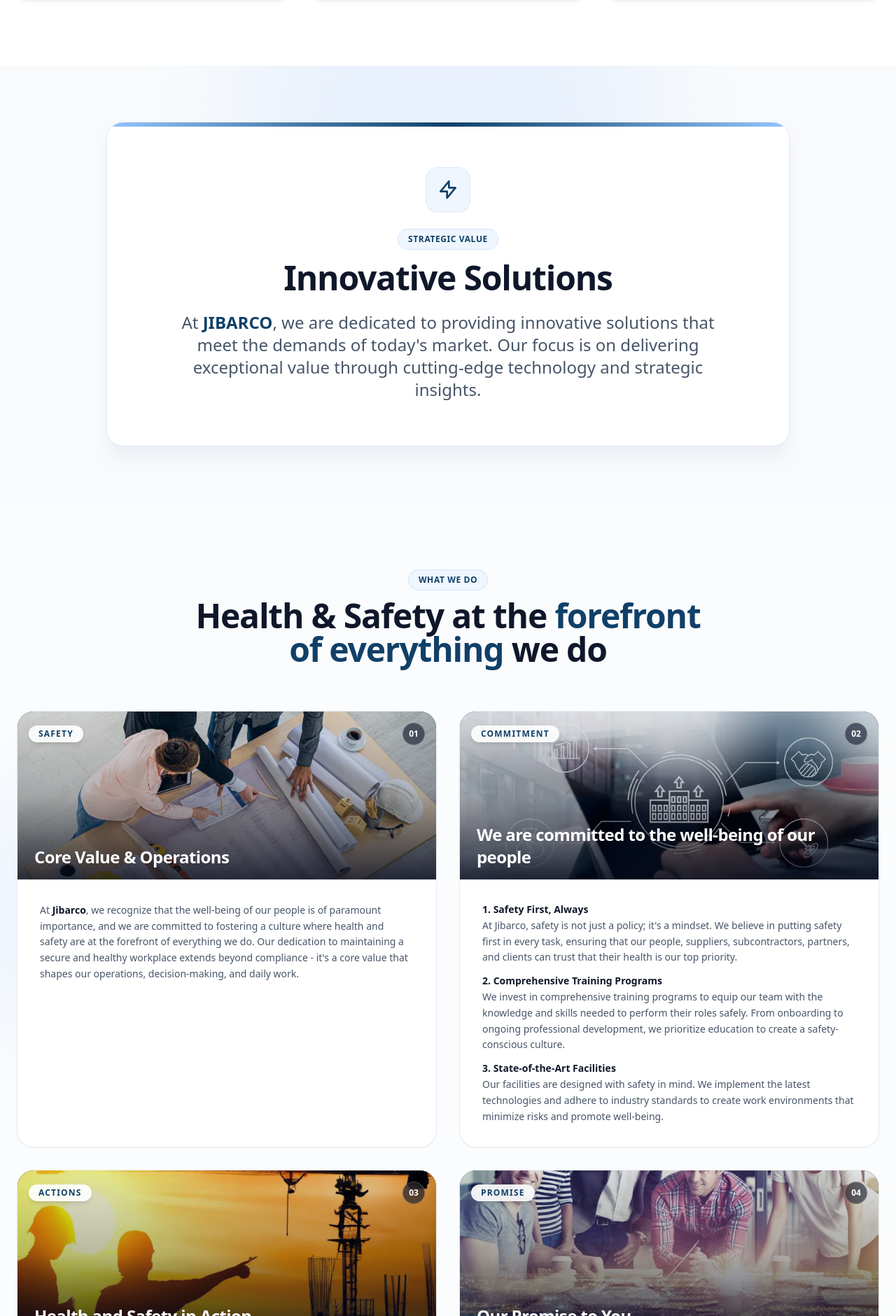
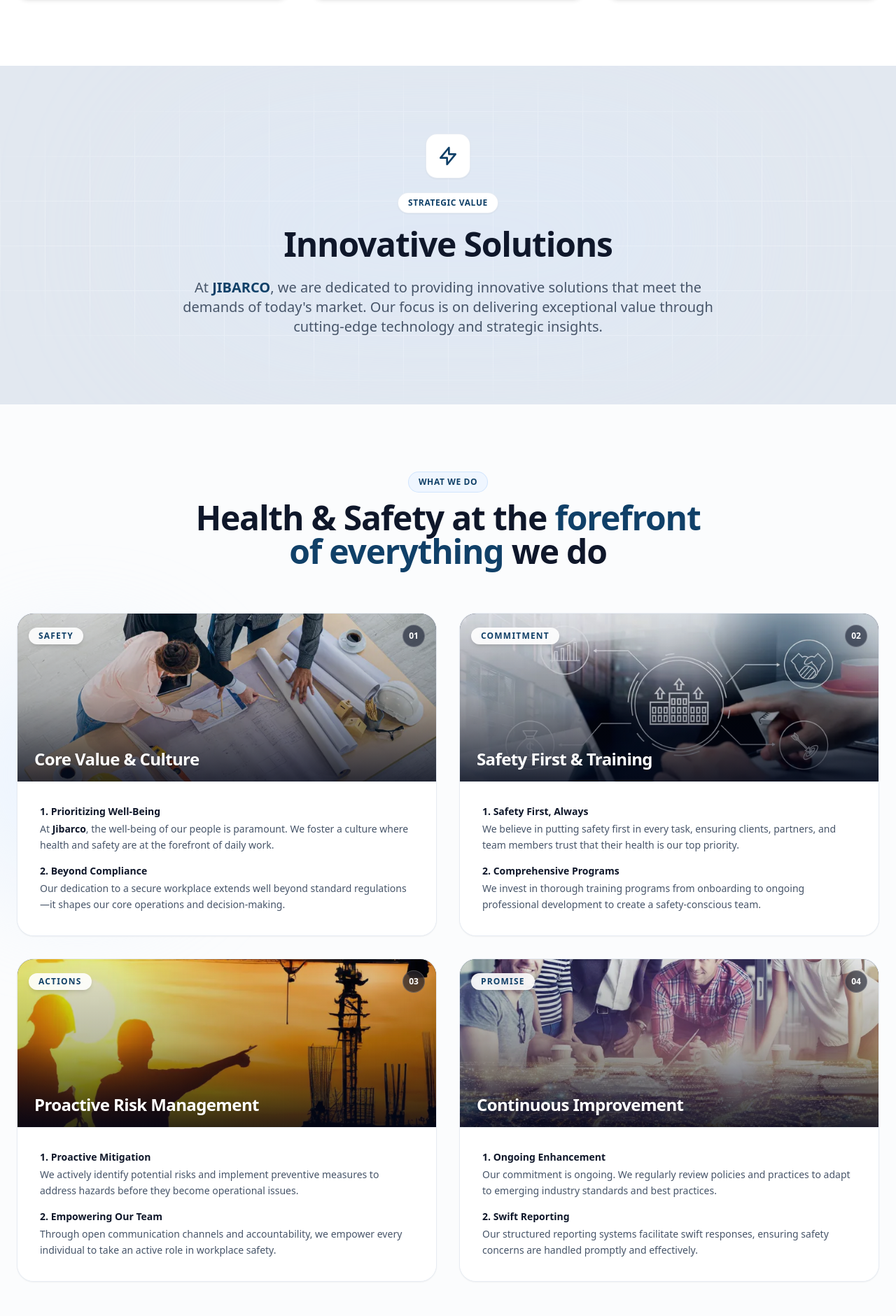
Before and after one commit to hassan-khan-code/jibarco, a React (Create React App) app: page / in a window 1280 px wide. Shown: the part 2679-4560 px from the top of the page at 70% size. Built offline with nearby package versions, Linux system fonts and the light colour scheme.

Commit message:
update sections

```diff
--- a/src/components/ContactSection.jsx
+++ b/src/components/ContactSection.jsx
@@ -14,6 +14,10 @@ const weeklyHours = [
 const ContactSection = () => {
   const [showHours, setShowHours] = useState(false);
   const [isFormOpen, setIsFormOpen] = useState(false);
+
+  // Encoded address for Al Khobar, Saudi Arabia
+  const mapAddress = encodeURIComponent("Prince Sultan Rd, Al Khobar Al Shamalia, Al Khobar 34428, Saudi Arabia");
+  const googleMapsUrl = `https://maps.google.com/?q=${mapAddress}`;
 
   return (
     <section className="py-24 bg-slate-50 relative overflow-hidden">
@@ -63,7 +67,7 @@ const ContactSection = () => {
             {/* Quick CTAs */}
             <div className="flex flex-wrap gap-4">
               <a
-                href="https://wa.me/966500000000"
+                href="https://wa.me/966597337289"
                 target="_blank"
                 rel="noopener noreferrer"
                 className="inline-flex items-center gap-3 px-6 py-3.5 rounded-2xl bg-[#25D366] hover:bg-[#20ba5a] text-white font-bold text-sm shadow-lg shadow-green-500/20 transition-all duration-300 hover:-translate-y-0.5"
@@ -182,15 +186,16 @@ const ContactSection = () => {
             </div>
           </motion.div>
 
-          {/* Right Side: High-End Visual Card */}
+          {/* Right Side: High-End Visual Card with Integrated Clean Map at the Bottom */}
           <motion.div
             initial={{ opacity: 0, x: 30 }}
             whileInView={{ opacity: 1, x: 0 }}
             viewport={{ once: true }}
             transition={{ duration: 0.6 }}
-            className="lg:col-span-5 relative flex"
+            className="lg:col-span-5 flex flex-col space-y-6"
           >
-            <div className="relative w-full rounded-3xl overflow-hidden shadow-2xl border-4 border-white bg-slate-900 min-h-[420px] flex flex-col justify-end">
+            {/* Top Professional Image Card */}
+            <div className="relative w-full rounded-3xl overflow-hidden shadow-xl border border-slate-200 bg-slate-900 h-[260px] sm:h-[300px] flex flex-col justify-end">
               <img
                 src="/images/contact-img.webp"
                 alt="Engineering Professional"
@@ -198,23 +203,50 @@ const ContactSection = () => {
               />
               <div className="absolute inset-0 bg-gradient-to-t from-slate-950 via-slate-950/30 to-transparent" />
 
-              <div className="relative z-10 p-6 sm:p-8 m-4 rounded-2xl bg-white/10 backdrop-blur-md border border-white/20 text-white shadow-xl">
+              <div className="relative z-10 p-5 sm:p-6 m-4 rounded-2xl bg-white/10 backdrop-blur-md border border-white/20 text-white shadow-xl">
                 <span className="px-2.5 py-1 rounded-md bg-[#104068] text-white text-[10px] font-black uppercase tracking-wider">
                   Official Office
                 </span>
-                <h4 className="text-xl font-bold mt-2">Jibarco Engineering</h4>
-                <p className="text-xs text-slate-300 mt-1 leading-relaxed">
+                <h4 className="text-lg font-bold mt-1.5">Jibarco Engineering</h4>
+                <p className="text-xs text-slate-300 mt-0.5 leading-relaxed">
                   Visits during normal business hours are highly welcomed. Our team is ready to assist with project consultation.
                 </p>
               </div>
             </div>
+
+            {/* Bottom Compact Interactive Map */}
+            <div className="relative w-full h-[220px] sm:h-[240px] rounded-3xl overflow-hidden shadow-xl border border-slate-200 bg-slate-950 group">
+              <iframe
+                title="Jibarco Office Location"
+                src="https://www.google.com/maps/embed?pb=!1m18!1m12!1m3!1d3579.5186259040854!2d50.2104616!3d26.2818613!2m3!1f0!2f0!3f0!3m2!1i1024!2i768!4f13.1!3m3!1m2!1s0x3e49e89324c4424b%3A0x6b1897c9b2e88a0e!2sPrince%20Sultan%20Rd%2C%20Al%20Khobar%20Al%20Shamalia%2C%20Al%20Khobar%2034428%2C%20Saudi%20Arabia!5e0!3m2!1sen!2s!4v1650000000000!5m2!1sen!2s"
+                className="w-full h-full border-0 filter grayscale-[25%] opacity-90 contrast-[1.05] group-hover:grayscale-0 transition-all duration-700"
+                allowFullScreen=""
+                loading="lazy"
+                referrerPolicy="no-referrer-when-downgrade"
+              />
+
+              {/* Floating Action Button - Get Directions Overlay */}
+              <div className="absolute top-4 left-4 z-20">
+                <a
+                  href={googleMapsUrl}
+                  target="_blank"
+                  rel="noopener noreferrer"
+                  className="inline-flex items-center gap-2 px-3.5 py-2 rounded-xl bg-white/90 hover:bg-white text-slate-900 text-xs font-extrabold shadow-lg backdrop-blur-md border border-white/50 transition-all duration-300 hover:-translate-y-0.5"
+                >
+                  <svg className="w-3.5 h-3.5 text-[#104068]" fill="currentColor" viewBox="0 0 24 24">
+                    <path d="M12 2C8.13 2 5 5.13 5 9c0 5.25 7 13 7 13s7-7.75 7-13c0-3.87-3.13-7-7-7zm0 9.5c-1.38 0-2.5-1.12-2.5-2.5s1.12-2.5 2.5-2.5 2.5 1.12 2.5 2.5-1.12 2.5-2.5 2.5z" />
+                  </svg>
+                  <span>Get Directions</span>
+                </a>
+              </div>
+            </div>
+
           </motion.div>
 
         </div>
 
       </div>
 
-      {/* "Drop us a line!" Pop-up Modal Form */}
       {/* "Drop us a line!" Pop-up Modal Form */}
       <AnimatePresence>
         {isFormOpen && (
--- a/src/components/InnovativeSolutions.jsx
+++ b/src/components/InnovativeSolutions.jsx
@@ -3,48 +3,40 @@ import { motion } from 'framer-motion';
 
 const InnovativeSolutions = () => {
   return (
-    <section className="py-20 bg-slate-50 relative overflow-hidden">
+    <section className="py-24 bg-slate-200 border-y border-slate-200/60 relative overflow-hidden">
 
-      {/* Background Decorative Accents */}
-      <div className="absolute -top-24 left-1/2 -translate-x-1/2 w-[600px] h-[300px] bg-blue-100/50 rounded-full blur-3xl pointer-events-none" />
+      {/* Background Grid Pattern & Glow Accents */}
+      <div className="absolute inset-0 bg-[linear-gradient(to_right,#f1f5f9_1px,transparent_1px),linear-gradient(to_bottom,#f1f5f9_1px,transparent_1px)] bg-[size:4rem_4rem] [mask-image:radial-gradient(ellipse_60%_50%_at_50%_50%,#000_70%,transparent_100%)] opacity-60 pointer-events-none" />
+      <div className="absolute top-1/2 left-1/2 -translate-x-1/2 -translate-y-1/2 w-[800px] h-[300px] bg-blue-100/40 rounded-full blur-[120px] pointer-events-none" />
 
-      <div className="max-w-5xl mx-auto px-6 relative z-10">
+      <div className="max-w-7xl mx-auto px-6 relative z-10">
         <motion.div
-          initial={{ opacity: 0, y: 25 }}
+          initial={{ opacity: 0, y: 20 }}
           whileInView={{ opacity: 1, y: 0 }}
           viewport={{ once: true }}
           transition={{ duration: 0.6, ease: "easeOut" }}
-          className="bg-white rounded-3xl p-8 sm:p-12 md:p-16 border border-slate-200/80 shadow-xl shadow-slate-200/50 text-center relative overflow-hidden"
+          className="text-center max-w-3xl mx-auto"
         >
-          {/* Subtle Accent Glow Line Top */}
-          <div className="absolute top-0 left-0 right-0 h-1.5 bg-gradient-to-r from-blue-300 via-[#104068] to-blue-300" />
-
           {/* Icon Badge */}
-          <motion.div
-            initial={{ scale: 0.8, opacity: 0 }}
-            whileInView={{ scale: 1, opacity: 1 }}
-            viewport={{ once: true }}
-            transition={{ delay: 0.2, duration: 0.4 }}
-            className="w-16 h-16 rounded-2xl bg-blue-50 text-[#104068] border border-blue-100 flex items-center justify-center mx-auto mb-6 shadow-sm"
-          >
+          <div className="w-16 h-16 rounded-2xl bg-white text-[#104068] border border-slate-200/80 shadow-sm flex items-center justify-center mx-auto mb-5">
             <svg className="w-8 h-8" fill="none" stroke="currentColor" viewBox="0 0 24 24">
               <path strokeLinecap="round" strokeLinejoin="round" strokeWidth="2" d="M13 10V3L4 14h7v7l9-11h-7z" />
             </svg>
-          </motion.div>
+          </div>
 
           {/* Category Tag */}
-          <div className="inline-flex items-center gap-2 px-3.5 py-1.5 rounded-full bg-blue-50 border border-blue-200/60 text-[#104068] text-xs font-semibold uppercase tracking-wider mb-4">
+          <div className="inline-flex items-center gap-2 px-3.5 py-1.5 rounded-full bg-white border border-slate-200/80 text-[#104068] text-xs font-semibold uppercase tracking-wider mb-5 shadow-sm">
             Strategic Value
           </div>
 
-          {/* Exact Headline */}
+          {/* Headline */}
           <h2 className="text-3xl sm:text-4xl md:text-5xl font-extrabold text-slate-900 tracking-tight mb-6">
             Innovative Solutions
           </h2>
 
-          {/* Exact Paragraph Content */}
-          <p className="text-lg sm:text-xl md:text-2xl text-slate-600 font-normal leading-relaxed max-w-3xl mx-auto">
-            At <span className="font-extrabold text-[#104068]">JIBARCO</span>, we are dedicated to providing innovative solutions that meet the demands of today's market. Our focus is on delivering exceptional value through cutting-edge technology and strategic insights.
+          {/* Description */}
+          <p className="text-base sm:text-lg md:text-xl text-slate-600 font-normal leading-relaxed">
+            At <span className="font-bold text-[#104068]">JIBARCO</span>, we are dedicated to providing innovative solutions that meet the demands of today's market. Our focus is on delivering exceptional value through cutting-edge technology and strategic insights.
           </p>
 
         </motion.div>
--- a/src/components/MapLocationSection.jsx
+++ /dev/null
@@ -1,89 +0,0 @@
-import React from 'react';
-import { motion } from 'framer-motion';
-
-const MapLocationSection = () => {
-  // Encoded address for Al Khobar, Saudi Arabia
-  const mapAddress = encodeURIComponent("Prince Sultan Rd, Al Khobar Al Shamalia, Al Khobar 34428, Saudi Arabia");
-  const googleMapsUrl = `https://www.google.com/maps/search/?api=1&query=${mapAddress}`;
-
-  return (
-    <section className="relative w-full bg-slate-900 pt-12 pb-24 overflow-hidden">
-
-      {/* Background Section Header */}
-      <div className="max-w-7xl mx-auto px-6 mb-10 text-center relative z-10">
-        <motion.div
-          initial={{ opacity: 0, y: 20 }}
-          whileInView={{ opacity: 1, y: 0 }}
-          viewport={{ once: true }}
-          transition={{ duration: 0.5 }}
-          className="space-y-3"
-        >
-          <div className="inline-flex items-center gap-2 px-3.5 py-1.5 rounded-full bg-blue-950/80 border border-blue-500/30 text-blue-300 text-xs font-semibold uppercase tracking-wider">
-            Location Overview
-          </div>
-          <h2 className="text-3xl md:text-5xl font-extrabold text-white tracking-tight">
-            Find Us on the <span className="text-blue-400">Map</span>
-          </h2>
-          <p className="text-slate-400 text-sm md:text-base max-w-xl mx-auto">
-            Conveniently located in Khobar Al Shamalia, Saudi Arabia. Visit our office or get instant GPS directions.
-          </p>
-        </motion.div>
-      </div>
-
-      {/* Map Container with Floating Card Overlay */}
-      <div className="max-w-7xl mx-auto px-6 relative z-10">
-        <div className="relative w-full h-[480px] sm:h-[550px] rounded-3xl overflow-hidden shadow-2xl border border-slate-800 bg-slate-950 group">
-
-          {/* Live Interactive Embedded Google Map */}
-          <iframe
-            title="Jibarco Office Location"
-            src="https://www.google.com/maps/embed?pb=!1m18!1m12!1m3!1d3576.4389104886915!2d50.2115!3d26.2882!2m3!1f0!2f0!3f0!3m2!1i1024!2i768!4f13.1!3m3!1m2!1s0x3e49e830e2f38d33%3A0xa646274e1d710892!2sAl%20Khobar%20Al%20Shamalia%2C%20Al%20Khobar%20Saudi%20Arabia!5e0!3m2!1sen!2s!4v1700000000000!5m2!1sen!2s"
-            className="w-full h-full border-0 filter grayscale-[25%] opacity-90 contrast-[1.05] group-hover:grayscale-0 transition-all duration-700"
-            allowFullScreen=""
-            loading="lazy"
-            referrerPolicy="no-referrer-when-downgrade"
-          />
-
-          {/* Floating Action Button - Get Directions Overlay */}
-          <div className="absolute top-6 left-6 z-20">
-            <a
-              href={googleMapsUrl}
-              target="_blank"
-              rel="noopener noreferrer"
-              className="inline-flex items-center gap-2.5 px-5 py-3 rounded-2xl bg-white/90 hover:bg-white text-slate-900 text-xs font-extrabold shadow-xl backdrop-blur-md border border-white/50 transition-all duration-300 hover:-translate-y-0.5 active:translate-y-0"
-            >
-              <svg className="w-4 h-4 text-[#104068]" fill="currentColor" viewBox="0 0 24 24">
-                <path d="M12 2C8.13 2 5 5.13 5 9c0 5.25 7 13 7 13s7-7.75 7-13c0-3.87-3.13-7-7-7zm0 9.5c-1.38 0-2.5-1.12-2.5-2.5s1.12-2.5 2.5-2.5 2.5 1.12 2.5 2.5-1.12 2.5-2.5 2.5z" />
-              </svg>
-              <span>Get Directions</span>
-            </a>
-          </div>
-
-          {/* Bottom Location Info Banner Overlay */}
-          <div className="absolute bottom-6 left-6 right-6 z-20">
-            <div className="p-5 sm:p-6 rounded-2xl bg-slate-950/85 backdrop-blur-xl border border-slate-800 text-white flex flex-col sm:flex-row items-start sm:items-center justify-between gap-4 shadow-2xl">
-              <div className="space-y-1">
-                <p className="text-xs font-bold text-blue-400 uppercase tracking-widest">Headquarter</p>
-                <p className="text-sm sm:text-base font-bold text-slate-100" dir="rtl">
-                  شارع الامير سلطان تقاطع، الشارع العاشر، حي الخبر الشمالية، الخبر 34428
-                </p>
-              </div>
-
-              <a
-                href={googleMapsUrl}
-                target="_blank"
-                rel="noopener noreferrer"
-                className="px-6 py-3 rounded-xl bg-[#104068] hover:bg-blue-600 text-white font-semibold text-xs transition-all duration-300 shadow-md shrink-0 w-full sm:w-auto text-center"
-              >
-                Open in Maps ↗
-              </a>
-            </div>
-          </div>
-
-        </div>
-      </div>
-    </section>
-  );
-};
-
-export default MapLocationSection;
--- a/src/components/WhatWeDoSection.jsx
+++ b/src/components/WhatWeDoSection.jsx
@@ -5,37 +5,42 @@ const pillarCards = [
   {
     id: '01',
     category: 'SAFETY',
-    headline: 'Core Value & Operations',
+    headline: 'Core Value & Culture',
     image: '/images/gallary-2.webp',
     content: (
-      <p className="text-slate-600 text-sm leading-relaxed">
-        At <strong className="text-slate-900 font-bold">Jibarco</strong>, we recognize that the well-being of our people is of paramount importance, and we are committed to fostering a culture where health and safety are at the forefront of everything we do. Our dedication to maintaining a secure and healthy workplace extends beyond compliance - it's a core value that shapes our operations, decision-making, and daily work.
-      </p>
+      <div className="space-y-4 text-sm text-slate-600">
+        <div>
+          <h5 className="font-bold text-slate-900 mb-1">1. Prioritizing Well-Being</h5>
+          <p className="leading-relaxed">
+            At <strong className="text-slate-900">Jibarco</strong>, the well-being of our people is paramount. We foster a culture where health and safety are at the forefront of daily work.
+          </p>
+        </div>
+        <div>
+          <h5 className="font-bold text-slate-900 mb-1">2. Beyond Compliance</h5>
+          <p className="leading-relaxed">
+            Our dedication to a secure workplace extends well beyond standard regulations—it shapes our core operations and decision-making.
+          </p>
+        </div>
+      </div>
     ),
   },
   {
     id: '02',
     category: 'COMMITMENT',
-    headline: 'We are committed to the well-being of our people',
+    headline: 'Safety First & Training',
     image: '/images/gallary-3.webp',
     content: (
-      <div className="space-y-3 text-sm text-slate-600">
+      <div className="space-y-4 text-sm text-slate-600">
         <div>
-          <h5 className="font-bold text-slate-900">1. Safety First, Always</h5>
-          <p className="leading-relaxed mt-0.5">
-            At Jibarco, safety is not just a policy; it's a mindset. We believe in putting safety first in every task, ensuring that our people, suppliers, subcontractors, partners, and clients can trust that their health is our top priority.
+          <h5 className="font-bold text-slate-900 mb-1">1. Safety First, Always</h5>
+          <p className="leading-relaxed">
+            We believe in putting safety first in every task, ensuring clients, partners, and team members trust that their health is our top priority.
           </p>
         </div>
         <div>
-          <h5 className="font-bold text-slate-900">2. Comprehensive Training Programs</h5>
-          <p className="leading-relaxed mt-0.5">
-            We invest in comprehensive training programs to equip our team with the knowledge and skills needed to perform their roles safely. From onboarding to ongoing professional development, we prioritize education to create a safety-conscious culture.
-          </p>
-        </div>
-        <div>
-          <h5 className="font-bold text-slate-900">3. State-of-the-Art Facilities</h5>
-          <p className="leading-relaxed mt-0.5">
-            Our facilities are designed with safety in mind. We implement the latest technologies and adhere to industry standards to create work environments that minimize risks and promote well-being.
+          <h5 className="font-bold text-slate-900 mb-1">2. Comprehensive Programs</h5>
+          <p className="leading-relaxed">
+            We invest in thorough training programs from onboarding to ongoing professional development to create a safety-conscious team.
           </p>
         </div>
       </div>
@@ -44,20 +49,20 @@ const pillarCards = [
   {
     id: '03',
     category: 'ACTIONS',
-    headline: 'Health and Safety in Action',
+    headline: 'Proactive Risk Management',
     image: '/images/gallary-4.webp',
     content: (
-      <div className="space-y-3 text-sm text-slate-600">
+      <div className="space-y-4 text-sm text-slate-600">
         <div>
-          <h5 className="font-bold text-slate-900">4. Proactive Risk Management</h5>
-          <p className="leading-relaxed mt-0.5">
-            We actively identify and assess potential risks, implementing preventive measures to mitigate hazards before they become issues. Our goal is to create a workplace where everyone feels confident and secure in their tasks.
+          <h5 className="font-bold text-slate-900 mb-1">1. Proactive Mitigation</h5>
+          <p className="leading-relaxed">
+            We actively identify potential risks and implement preventive measures to address hazards before they become operational issues.
           </p>
         </div>
         <div>
-          <h5 className="font-bold text-slate-900">5. Empowering Our Team</h5>
-          <p className="leading-relaxed mt-0.5">
-            We empower our people to take an active role in their safety and the safety of those around them. Open communication channels, regular safety meetings, and a culture of accountability contribute to a collective effort in maintaining a secure work environment.
+          <h5 className="font-bold text-slate-900 mb-1">2. Empowering Our Team</h5>
+          <p className="leading-relaxed">
+            Through open communication channels and accountability, we empower every individual to take an active role in workplace safety.
           </p>
         </div>
       </div>
@@ -66,20 +71,20 @@ const pillarCards = [
   {
     id: '04',
     category: 'PROMISE',
-    headline: 'Our Promise to You',
+    headline: 'Continuous Improvement',
     image: '/images/gallary-5.webp',
     content: (
-      <div className="space-y-3 text-sm text-slate-600">
+      <div className="space-y-4 text-sm text-slate-600">
         <div>
-          <h5 className="font-bold text-slate-900">6. Continuous Improvement</h5>
-          <p className="leading-relaxed mt-0.5">
-            Our commitment to health and safety is ongoing. We regularly review and enhance our policies, procedures, and practices to adapt to emerging best practices and industry standards.
+          <h5 className="font-bold text-slate-900 mb-1">1. Ongoing Enhancement</h5>
+          <p className="leading-relaxed">
+            Our commitment is ongoing. We regularly review policies and practices to adapt to emerging industry standards and best practices.
           </p>
         </div>
         <div>
-          <h5 className="font-bold text-slate-900">7. Reporting and Response</h5>
-          <p className="leading-relaxed mt-0.5">
-            We encourage open communication regarding safety concerns. Our reporting systems are designed to facilitate swift responses, ensuring that any potential issues are addressed promptly and effectively.
+          <h5 className="font-bold text-slate-900 mb-1">2. Swift Reporting</h5>
+          <p className="leading-relaxed">
+            Our structured reporting systems facilitate swift responses, ensuring safety concerns are handled promptly and effectively.
           </p>
         </div>
       </div>
@@ -150,7 +155,7 @@ const WhatWeDoSection = () => {
                 </div>
               </div>
 
-              {/* Body Content Area */}
+              {/* Body Content Area - Perfectly Balanced */}
               <div className="p-6 sm:p-8 flex-1 bg-white border-t border-slate-100 flex flex-col justify-between">
                 {card.content}
               </div>
--- a/src/pages/Home.jsx
+++ b/src/pages/Home.jsx
@@ -6,7 +6,6 @@ import InnovativeSolutions from '../components/InnovativeSolutions';
 import WhatWeDoSection from '../components/WhatWeDoSection';
 import NewsletterSection from '../components/NewsletterSection';
 import ContactSection from '../components/ContactSection';
-import MapLocationSection from '../components/MapLocationSection';
 
 const Home = () => {
   return (
@@ -18,7 +17,6 @@ const Home = () => {
       <WhatWeDoSection />
       <NewsletterSection />
       <ContactSection />
-      <MapLocationSection />
     </div>
   );
 };
```
Lines whose indentation alone changed are shown as unchanged.
